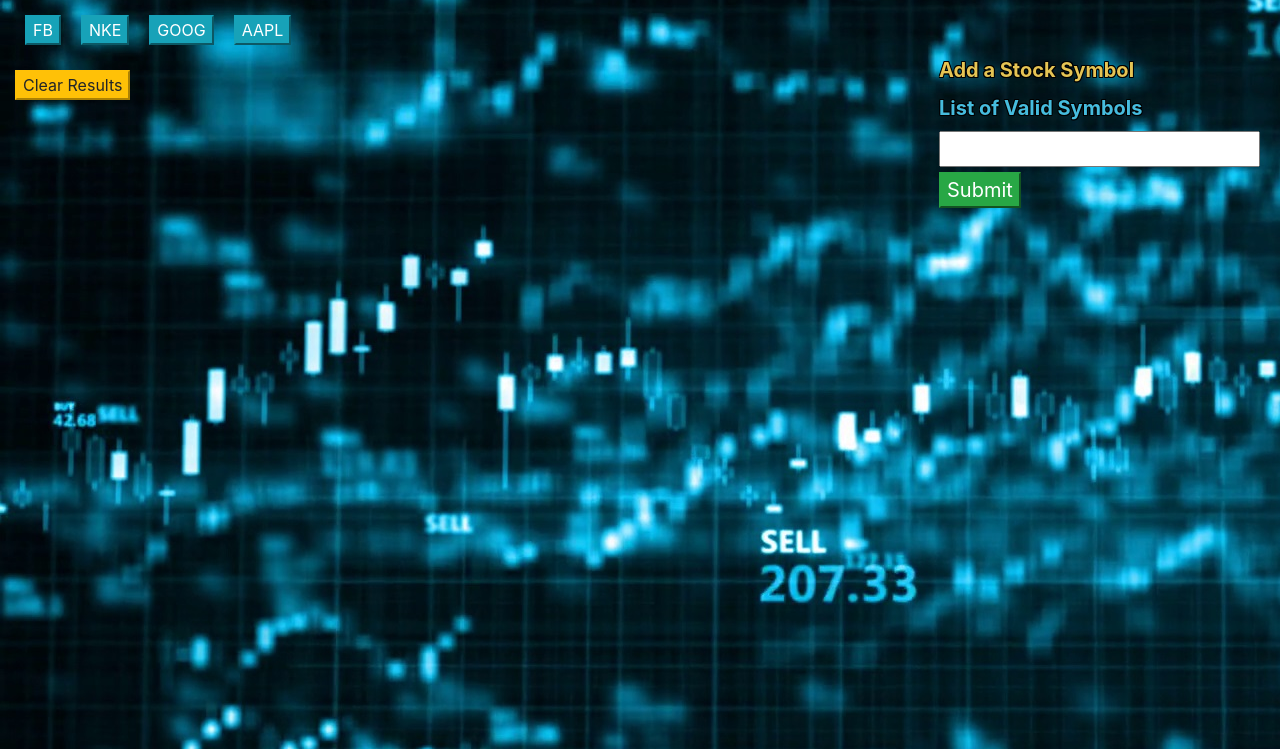
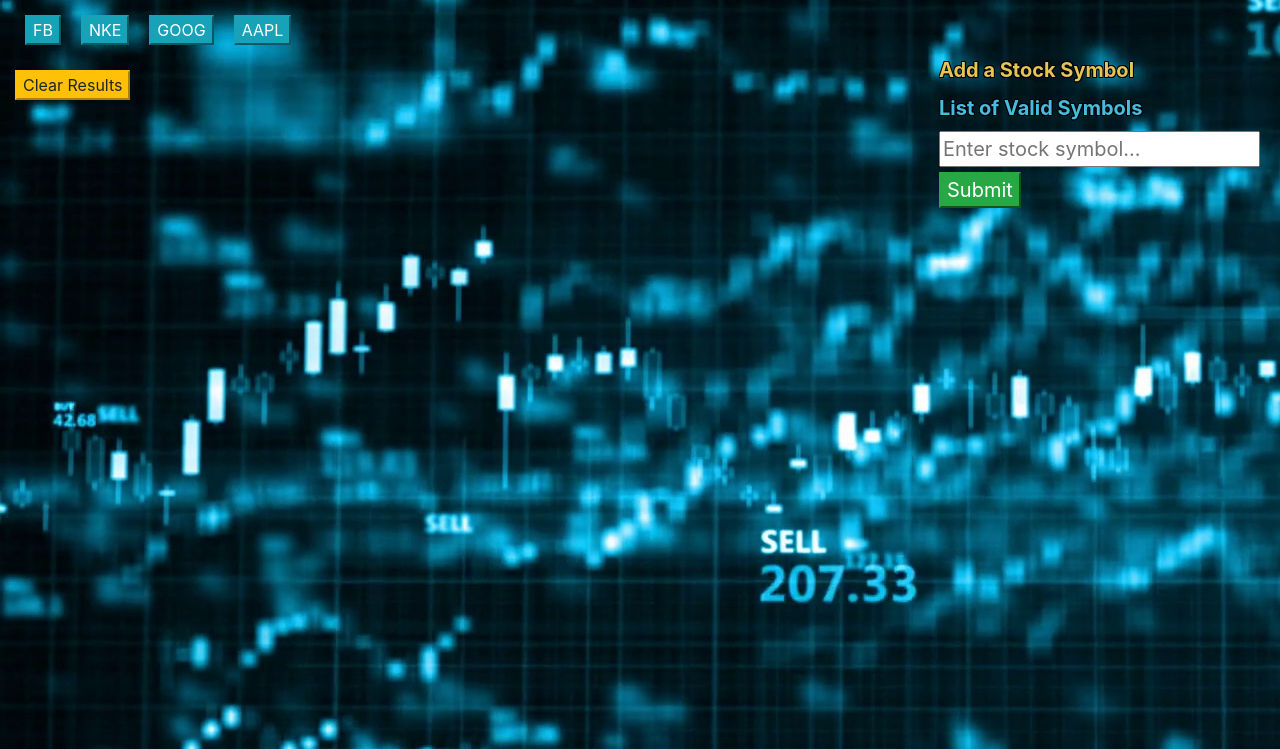
Before and after one commit to gbaek3/StockInformation, a plain HTML site: page index.html in a window 1280 px wide. Shown: the part 51-800 px from the top of the page. Drawn offline with nearby package versions, Linux system fonts and the light colour scheme; no server answers.

Commit message:
placeholder

```diff
--- a/index.html
+++ b/index.html
@@ -21,7 +21,7 @@
       <a target="_blank" href="https://iextrading.com/trading/eligible-symbols/"><label>List of Valid Symbols
         </label></a>
       <br>
-      <input type="text" id="stock-input">
+      <input type="text" id="stock-input" placeholder="Enter stock symbol...">
       <br>
       <input id="add-stock" class="btn-success" type="submit" value="Submit">
 
```
